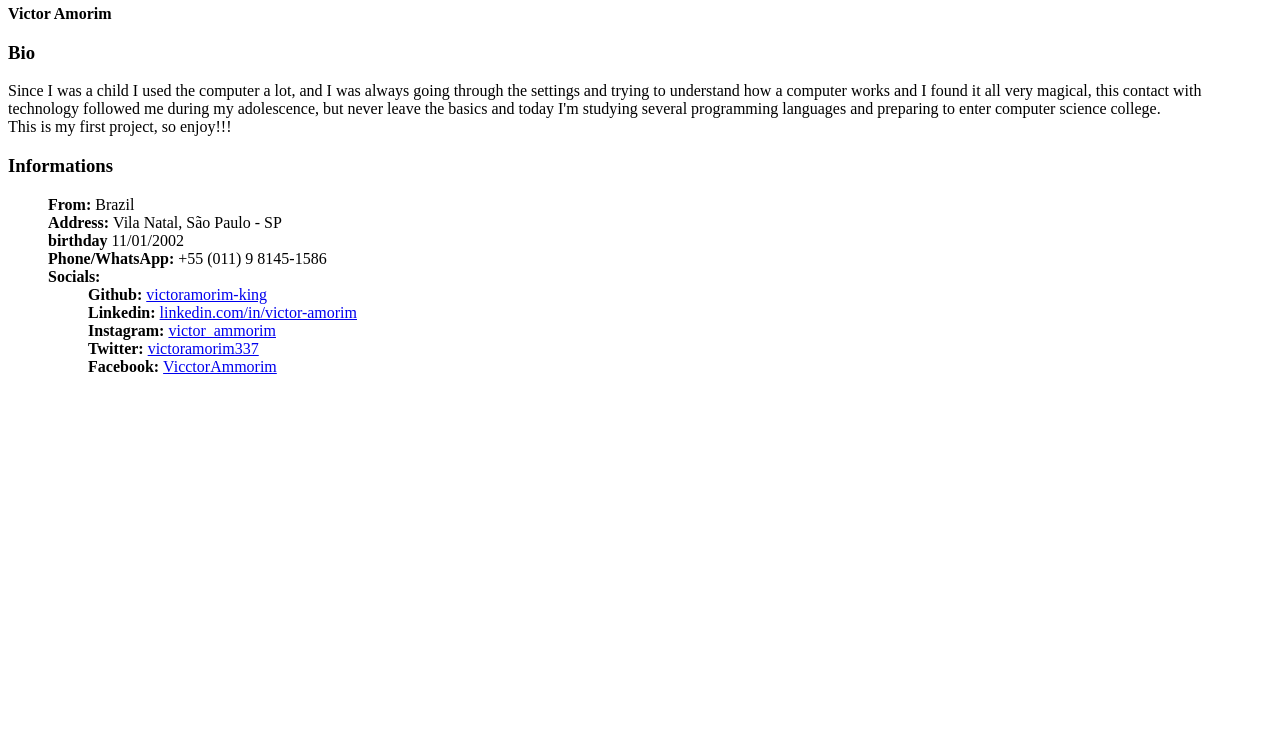
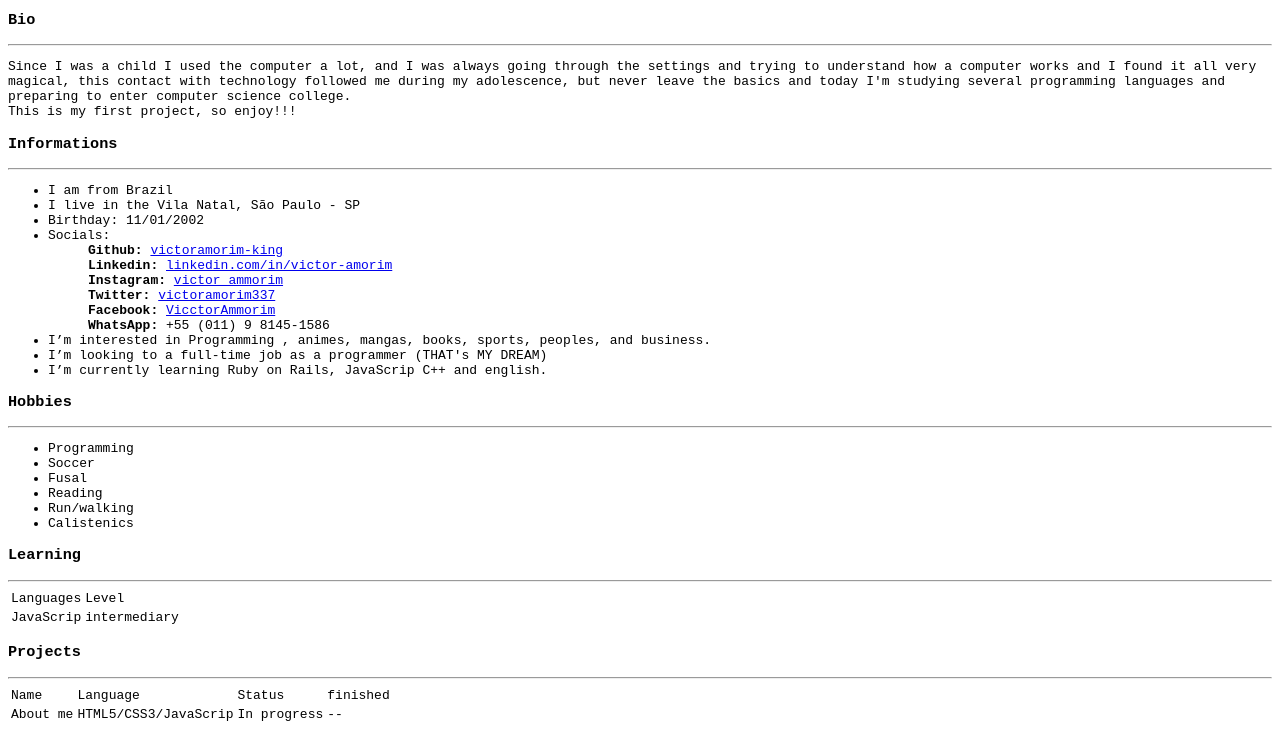
Before and after one commit to victoramorim-king/About-me, a plain HTML site: page index.html in a window 1280 px wide. Shown: the part 122-855 px from the top of the page. Before the commit the page ends 800 px from the top, so only its background shows below. Drawn offline with Linux system fonts and the light colour scheme.

Commit message:
Update informations, hobbies list, learnign table.

```diff
--- a/index.html
+++ b/index.html
@@ -7,7 +7,7 @@
     <title>Victor Amorim</title>
 
 </head>
-<body>
+<body style="font-family: monospace;">
     <header>
         <h1>Know me better (BETA)<h1>
     </header>
@@ -22,6 +22,7 @@
         <div name="bio">
             <header>
                 <label for="bio"><h3>Bio</h3></label>
+                <hr>
             </header>
             <p>
                 Since I was a child I used the computer a lot,
@@ -41,23 +42,107 @@
         <div name="info">
             <header>
                 <label for="info"><h3>Informations</h3></label>
+                <hr>
             </header>
-            <ul style="list-style-type: none">
+            <ul>
 
-                <li id="from"> <label for="from"><strong>From:</strong></label> Brazil</li>
-                <li id="address"> <label for="address"><strong>Address: </strong></label> Vila Natal, São Paulo - SP</li>
-                <li id="birthday"><label for="birthday"><strong>birthday </strong></label> 11/01/2002</li>
-                <li id="contact"><label for="contact"><strong>Phone/WhatsApp: </strong></label>+55 (011) 9 8145-1586</li>
-                <li id="socials"><label for="socials"><strong>Socials: </strong></label>
+                <li id="from">I am from Brazil</li>
+                <li id="address">I live in the Vila Natal, São Paulo - SP</li>
+                <li id="birthday"> Birthday: 11/01/2002</li>
+                <li id="socials">Socials:
                     <ul style="list-style-type: none">
                         <li><strong>Github: </strong> <a href="https://github.com/victoramorim-king">victoramorim-king</a></li>
                         <li><strong>Linkedin: </strong><a href="https://www.linkedin.com/in/victor-amorim-b00134221/">linkedin.com/in/victor-amorim</a></li>
                         <li><strong>Instagram: </strong><a href="https://www.instagram.com/victor_ammorim/">victor_ammorim</a></li>
                         <li><strong>Twitter: </strong><a href="https://twitter.com/victoramorim337">victoramorim337</a> </li>
                         <li><strong>Facebook: </strong> <a href="https://www.facebook.com/VicctorAmmorim">VicctorAmmorim</a></li>
+                        <li><strong>WhatsApp: </strong>+55 (011) 9 8145-1586</a></li>
                     </ul>
                 </li>
+                <li id="interests"> I’m interested in Programming
+                    , animes, mangas, books, sports, peoples, and business.
+                </li>
+                <li id="objective"> I’m looking to a full-time job as a programmer
+                     (THAT's MY DREAM)
+                </li>
+                <li id="learning">I’m currently learning Ruby on Rails, JavaScrip C++ and english.</li>
             </ul>
+            <footer>
+                <!-- date and hour of last update -->
+            </footer>
+        </div>
+        <div name="Hobbies">
+            <Header>
+                <label for="Hobbies"><h3>Hobbies</h3></label>
+                <hr>
+            </Header>
+                <ul>
+                    <li>Programming</li>
+                    <li>Soccer</li>
+                    <li>Fusal</li>
+                    <li>Reading</li>
+                    <li>Run/walking</li>
+                    <li>Calistenics</li>
+                </ul>
+            <footer>
+                <!-- date and hour of last update -->
+            </footer>
+
+        </div>
+        <div name="learning">
+            <header>
+                <label for="learning"><h3>Learning</h3></label>
+                <hr>
+            </header>
+            <table>
+                <thead>
+                    <tr>
+                        <td>Languages</td>
+                        <td>Level</td>
+                    </tr>
+                </thead>
+                <tbody>
+                    <tr>
+                        <td>JavaScrip</td>
+                        <td>intermediary</td>
+                    </tr>
+
+                </tbody>
+                <tfoot>
+
+                </tfoot>
+            </table>
+            <footer>
+                <!-- date and hour of last update -->
+            </footer>
+        </div>
+        <div name="projects">
+            <header>
+                <label for="projects"><h3>Projects</h3></label>
+                <hr>
+            </header>
+            <table>
+                <thead>
+                    <tr>
+                        <td>Name</td>
+                        <td>Language</td>
+                        <td>Status</td>
+                        <td>finished </td>
+                    </tr>
+                </thead>
+                <tbody>
+                    <tr>
+                        <td>About me</td>
+                        <td>HTML5/CSS3/JavaScrip</td>
+                        <td>In progress</td>
+                        <td>--</td>
+                    </tr>
+
+                </tbody>
+                <tfoot>
+
+                </tfoot>
+            </table>
             <footer>
                 <!-- date and hour of last update -->
             </footer>
```
